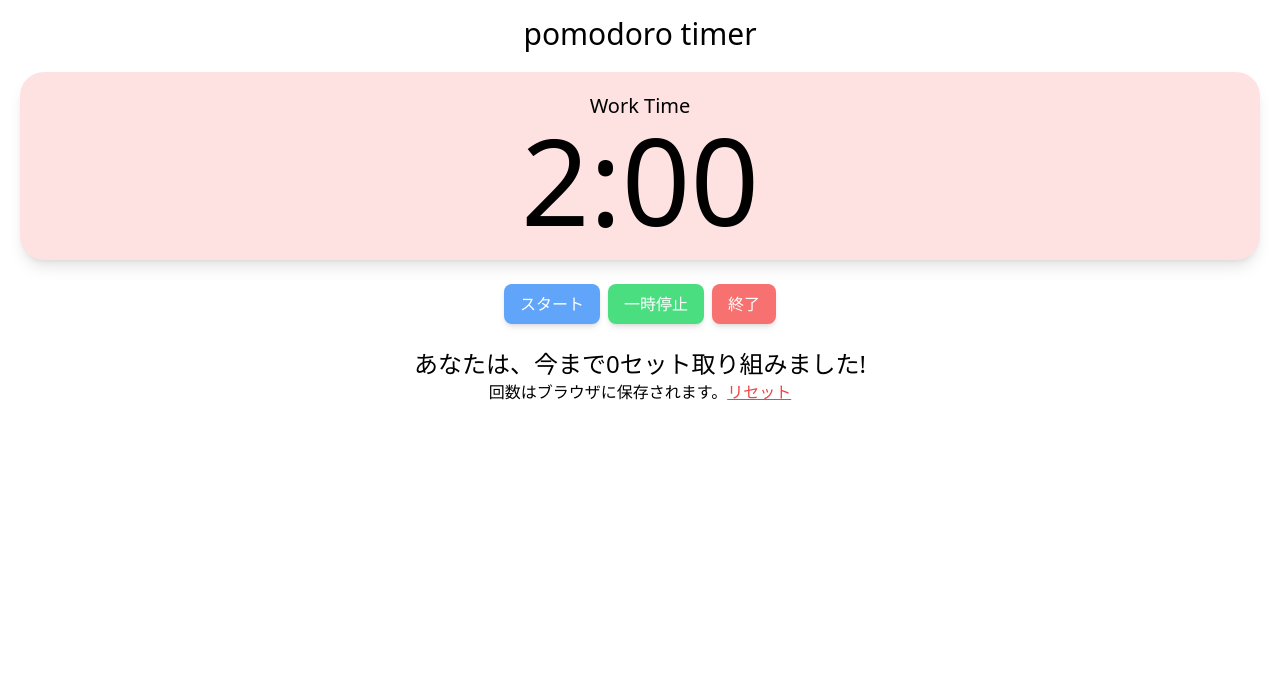
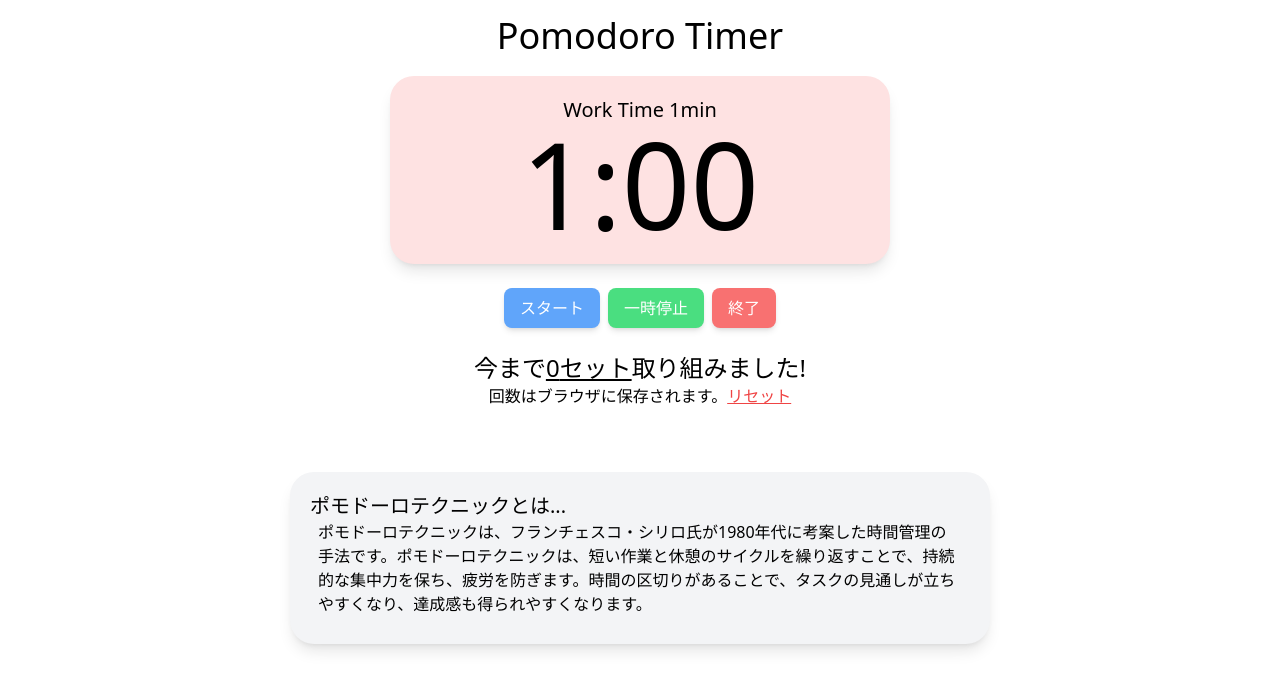
Before and after one commit to mokkun55/pomodoroTimer-ts, a React (Vite) app: page / in a window 1280 px wide. Shown: the top 690 px of the page. Built offline with nearby package versions, Linux system fonts and the light colour scheme.

Commit message:
localStorage追加

```diff
--- a/src/App.tsx
+++ b/src/App.tsx
@@ -3,20 +3,21 @@ import Button from "./components/Button";
 
 function App() {
   const bellSound: HTMLAudioElement = new Audio("bell.mp3");
-  const workMin: number = 2;
-  const breakMin: number = 2;
+  const workMin: number = 1;
+  const breakMin: number = 5;
 
   const [min, setMin] = useState<number>(workMin);
   const [sec, setSec] = useState<number>(0);
-
   const [strSec, setStrSec] = useState<string>("00");
-
   const [isActive, setIsActive] = useState<boolean>(false);
   const [isBreak, setIsBreak] = useState<boolean>(false);
 
   const [count, setCount] = useState<number>(0);
 
-  // ローカルストレージに保存したcountを呼び出し countに代入
+  // ローカルストレージ読み込み
+  const loadLocalstrage = () => {
+    setCount(Number(localStorage.getItem("counts")));
+  };
 
   const timerStart = () => {
     setIsActive(true);
@@ -27,14 +28,24 @@ function App() {
     setIsActive(false);
   };
 
-  const digitCheck = () => {
-    if (sec > 9) {
-      setStrSec(String(sec));
-    } else {
-      setStrSec("0" + String(sec));
-    }
+  const timerReset = () => {
+    setIsActive(false);
+    setIsBreak(false);
+    setMin(workMin);
+    setSec(0);
+    setStrSec("00");
   };
 
+  const digitCheck = () => {
+    sec > 9 ? setStrSec(String(sec)) : setStrSec("0" + String(sec));
+  };
+
+  useEffect(() => {
+    // ローカルストレージ読み込み
+    loadLocalstrage();
+  }, []);
+
+  // 休憩↔仕事 更新時に音を鳴らす
   useEffect(() => {
     bellSound.play();
     // eslint-disable-next-line react-hooks/exhaustive-deps
@@ -46,14 +57,13 @@ function App() {
     if (isActive) {
       interval = setInterval(() => {
         if (sec == 0) {
+          setSec(59);
           setMin(min - 1);
-          setSec(59);
         } else {
           setSec(sec - 1);
         }
         digitCheck();
-        clearInterval(interval);
-      }, 100);
+      }, 1000);
 
       // 時間が0になったときの処理
       if (min == 0 && sec == 1) {
@@ -72,11 +82,10 @@ function App() {
           setSec(59);
         } else {
           setSec(sec - 1);
-          // console.log(sec - 1);
         }
         digitCheck();
         clearInterval(interval);
-      }, 100);
+      }, 1000);
 
       // 時間が0になったときの処理
       if (min == 0 && sec == 1) {
@@ -86,6 +95,7 @@ function App() {
         setMin(workMin);
         setSec(0);
         setCount(count + 1);
+        localStorage.setItem("counts", String(count + 1));
       }
     }
     // eslint-disable-next-line react-hooks/exhaustive-deps
@@ -94,20 +104,23 @@ function App() {
   return (
     <div className="">
       <header>
-        <h1 className="text-center text-3xl mt-4">pomodoro timer</h1>
+        <h1 className="text-center text-4xl mt-4">Pomodoro Timer</h1>
       </header>
+      <div className="flex justify-center">
         <div
-        className={`px-5 m-5 shadow-lg rounded-3xl ${
+          className={`w-[500px] m-5 shadow-lg rounded-3xl ${
             isBreak ? "bg-blue-100" : "bg-red-100"
           }`}
         >
           <p className="text-xl text-center pt-5">
-          {isBreak ? "Break Time" : "Work Time"}
+            {isBreak ? ` Time ${breakMin}min` : `Work Time ${workMin}min`}
           </p>
           <p className="text-[120px] text-center leading-none pb-5">
             {min}:{strSec}
           </p>
         </div>
+      </div>
+
       <div className="text-center">
         <Button className="bg-blue-400" onClick={timerStart}>
           スタート
@@ -115,12 +128,16 @@ function App() {
         <Button className="bg-green-400" onClick={timerStop}>
           一時停止
         </Button>
-        <Button className="bg-red-400">終了</Button>
+        <Button className="bg-red-400" onClick={timerReset}>
+          終了
+        </Button>
       </div>
 
       <div>
         <h1 className="text-2xl text-center mt-5">
-          あなたは、今まで{count}セット取り組みました!
+          今まで
+          <span className="underline">{count}セット</span>
+          取り組みました!
         </h1>
         <div className="flex justify-center">
           <p>回数はブラウザに保存されます。</p>
@@ -128,11 +145,21 @@ function App() {
             className="text-red-500 underline cursor-pointer"
             onClick={() => {
               if (confirm("本当にリセットしますか?")) {
-                // TODO ローカルストレージ初期化する
+                localStorage.setItem("counts", "0");
+                setCount(0);
               }
             }}
           >
             リセット
+          </p>
+        </div>
+      </div>
+
+      <div className="flex justify-center">
+        <div className="w-[700px] bg-gray-100 p-5 m-5 rounded-3xl shadow-lg mt-16">
+          <h1 className="text-xl">ポモドーロテクニックとは...</h1>
+          <p className="m-2 mt-0">
+            ポモドーロテクニックは、フランチェスコ・シリロ氏が1980年代に考案した時間管理の手法です。ポモドーロテクニックは、短い作業と休憩のサイクルを繰り返すことで、持続的な集中力を保ち、疲労を防ぎます。時間の区切りがあることで、タスクの見通しが立ちやすくなり、達成感も得られやすくなります。
           </p>
         </div>
       </div>
```
Also changed, not shown: memo.txt (added). Lines whose indentation alone changed are shown as unchanged.
